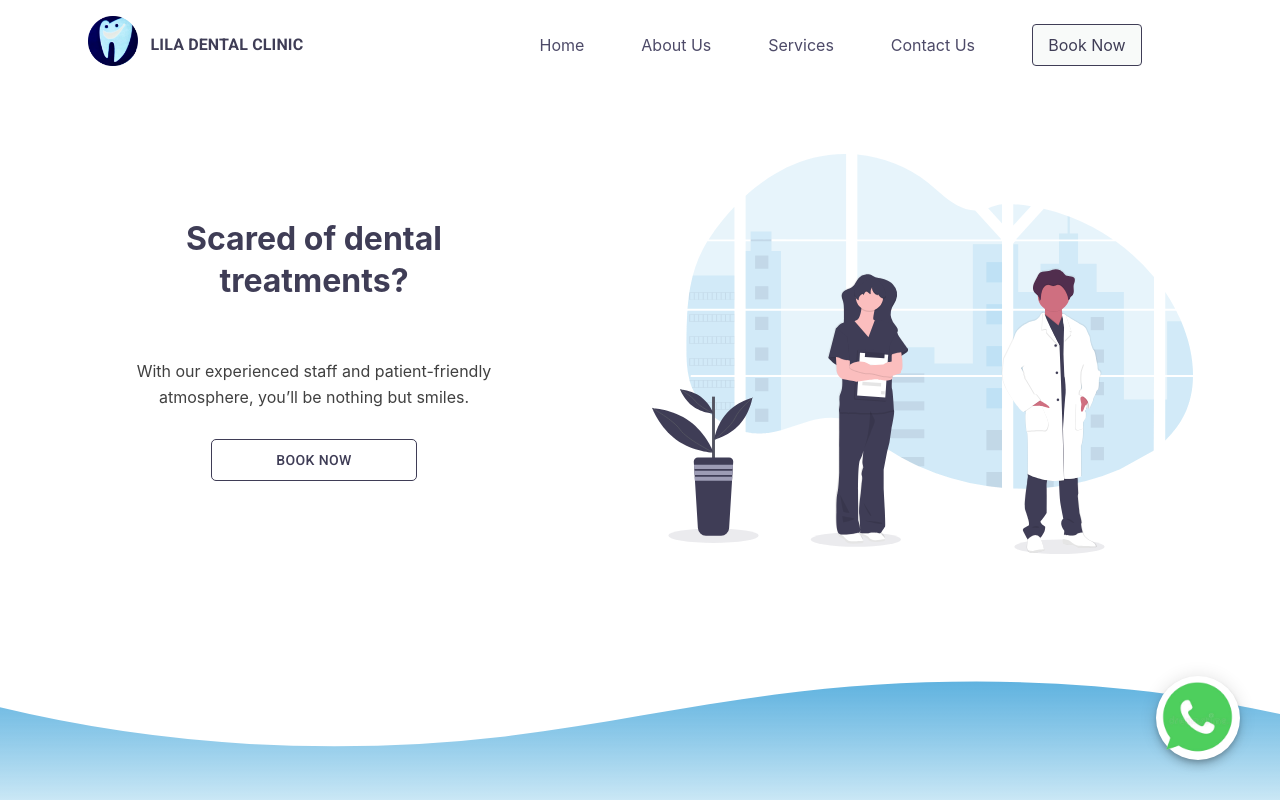
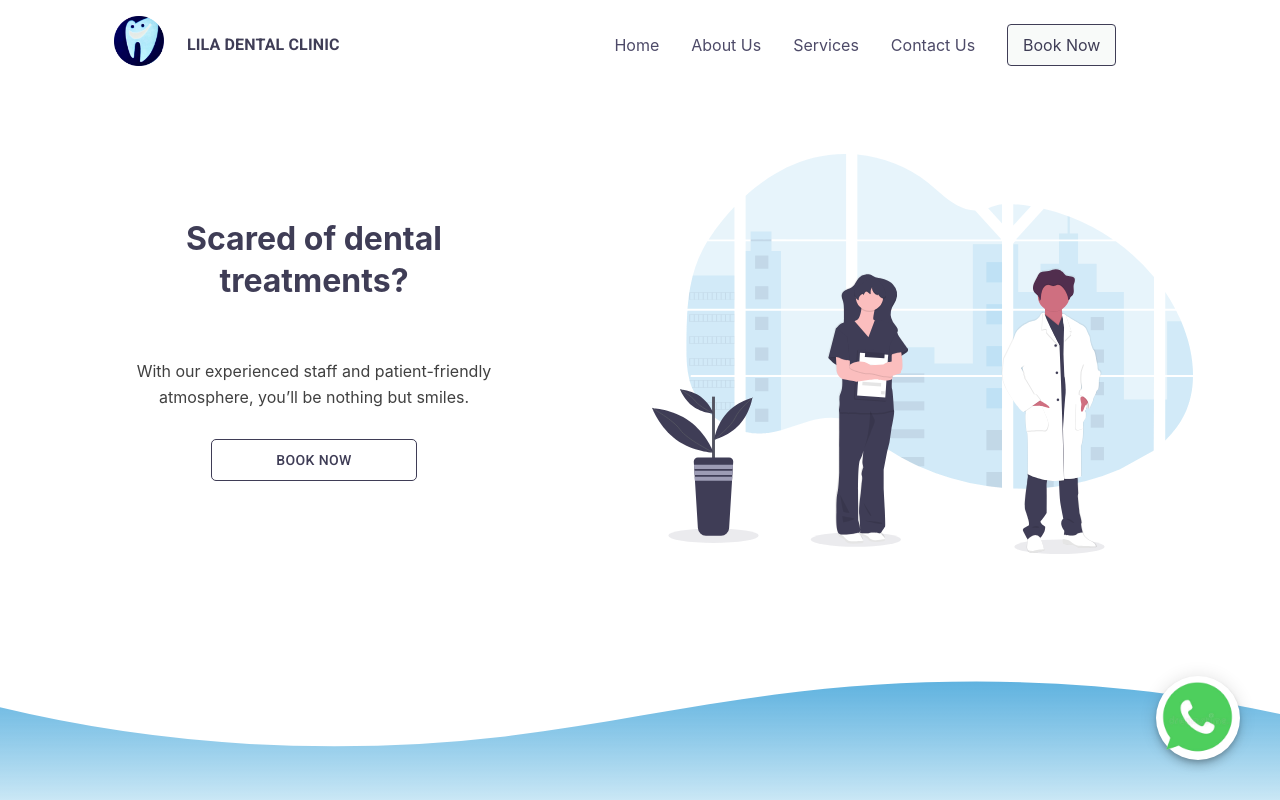
Before and after one commit to abhaybaiju/dentist-webapp, a React (Create React App) app in the folder frontend/: page / in a window 1280 px wide. Built offline with nearby package versions, Linux system fonts and the light colour scheme.

Commit message:
(#60) Navbar margins fixed

```diff
--- a/frontend/src/components/Navbar.js
+++ b/frontend/src/components/Navbar.js
@@ -94,19 +94,21 @@ const Navbar = () => {
       <AppBar lg={12} title="Dental-app" className={`${classes.appBar} ${
           trigger === false ? '' : classes.appBarScrolled
         }`}>
-        <Toolbar style={{ marginLeft:'5%', marginRight:'-5%', marginTop:'1%'}}>
-          <Grid container justify="flex-start" alignItems="center" lg={6} md={6} sm={6} xs={6}>
+        <Toolbar style={{ marginLeft:'0%', marginRight:'0%', marginTop:'1%'}}>
+          <Grid container justify="flex-end" alignItems="center" lg={2} md={2} sm={2} xs={2}>
             <Typography>
               <Link to="/"><img alt="..." src={require("./images/logo.png")} height="50" style={{transform: 'rotate(-90deg)', cursor:'pointer'}}/></Link>
             </Typography>
+          </Grid>
+          <Grid container justify="flex-start" alignItems="center" lg={4} md={4} sm={4} xs={4}>
             <Hidden xsDown>
-              <Typography style={{marginLeft:'3%', fontWeight:'bold', color:'#3f3d56'}}>
+              <Typography style={{marginLeft:'8%', fontWeight:'bold', color:'#3f3d56'}}>
                   LILA DENTAL CLINIC
               </Typography>
             </Hidden>
           </Grid>
           <Hidden smDown>
-            <Grid container justify="space-evenly" alignItems="flex-right" spacing={3} lg={12} md={12}>
+            <Grid container justify="flex-end" alignItems="flex-right" spacing={4} lg={12} md={12}>
                 <Grid item >
                   <a href="/" title="Home" className={`${classes.a} ${trigger === false ? '' : classes.aScrolled}`}>Home</a>
                 </Grid>
--- a/frontend/src/components/Work.js
+++ b/frontend/src/components/Work.js
@@ -17,4 +17,3 @@
 //SHAMBHAVI
 //contact us, footer margins fix
 //About us svg fix, counter gridding fix
-//Navbar margin
```
